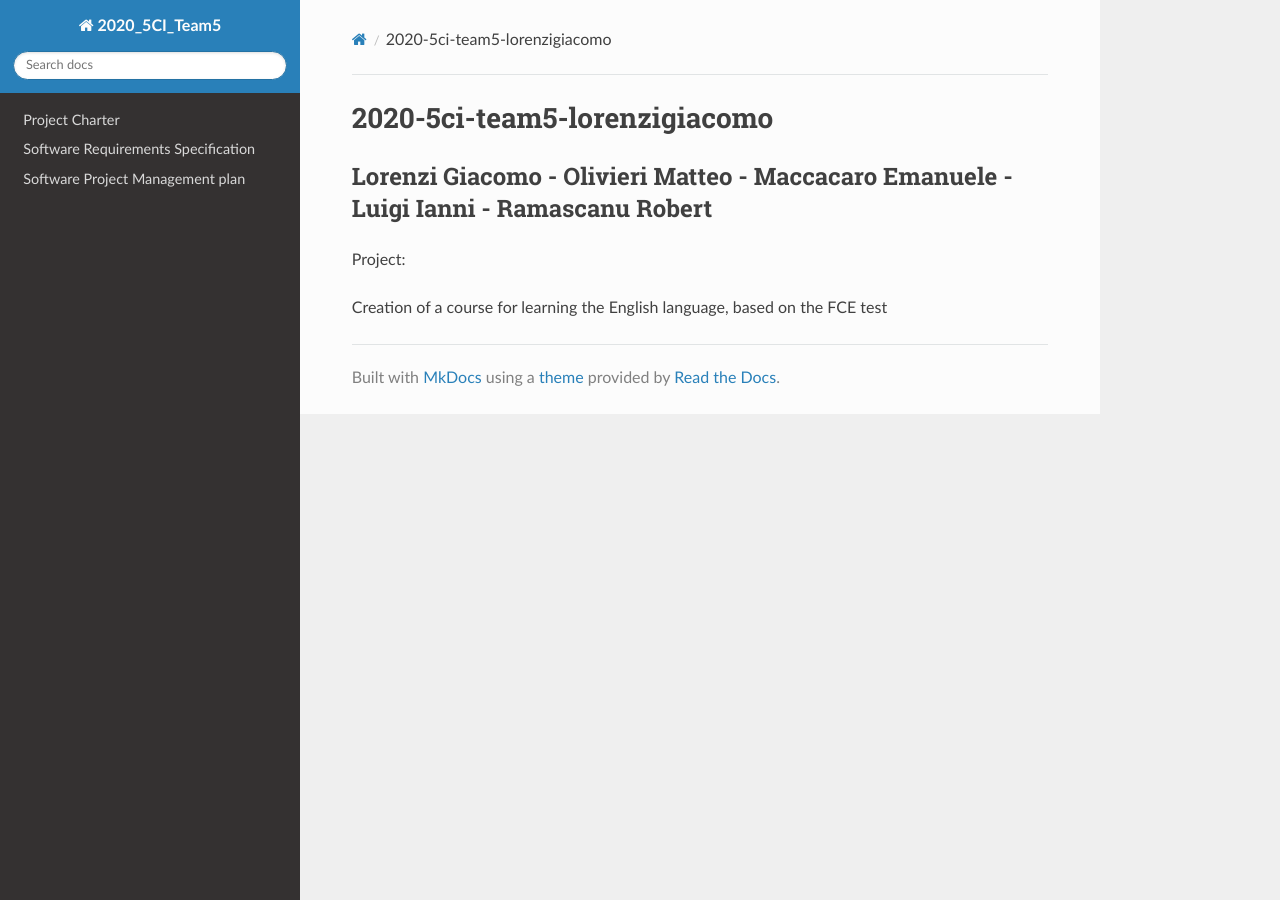
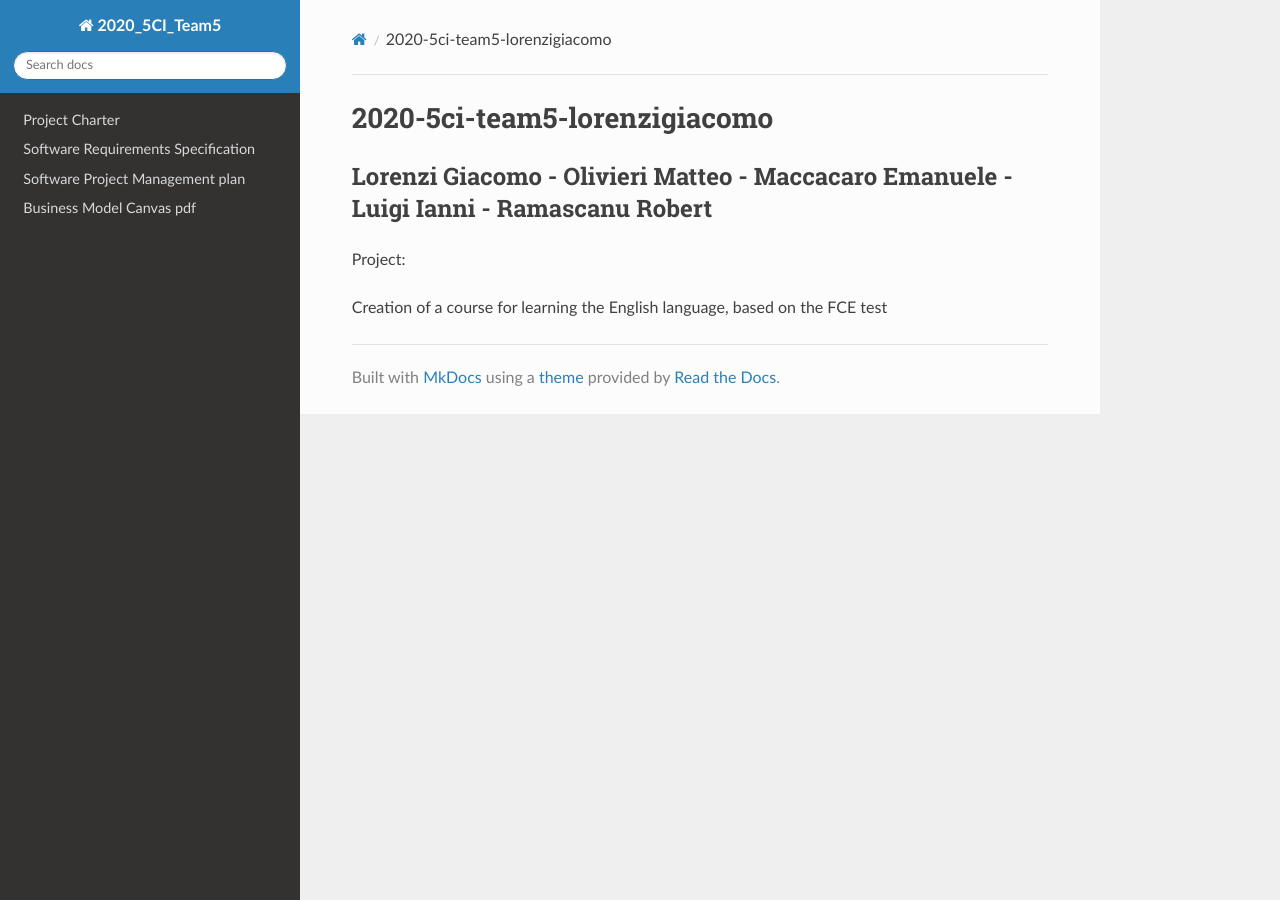
Before and after one commit to giacob500/2020-5ci-team5-lorenzigiacomo, an MkDocs documentation site: the page built from docs/index.md, in a window 1280 px wide. Built offline with MkDocs 1.6.1, drawn with Linux system fonts in a browser that asks for light colours; nearby versions of some CDN libraries.

Commit message:
Update mkdocs.yml

```diff
--- a/mkdocs.yml
+++ b/mkdocs.yml
@@ -3,6 +3,7 @@ nav:
     - 'Project Charter': 'Project Charter Doc.md'
     - 'Software Requirements Specification': 'Software Requirements Specification.md'
     - 'Software Project Management plan': 'Software Project Management Plan.md'
+    - 'Business Model Canvas pdf': 'pdf version/business_model_canvas_poster.pdf'
 
 
 theme:
```
